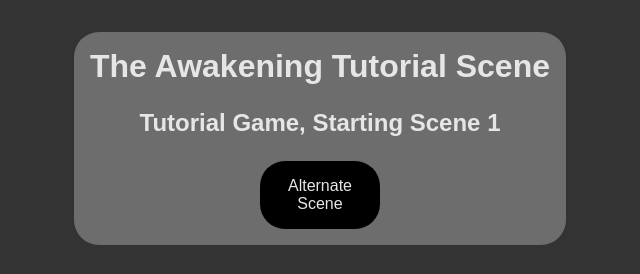
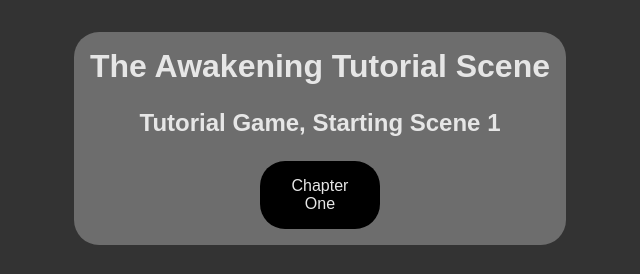
Before and after one commit to TradesmanBOB/The-Awakening-Veil, a plain HTML site: page chapter-2.html in a window 1280 px wide. Shown: the top 274 px of the page, 445-1085 px from the left. Drawn offline with Linux system fonts and the light colour scheme.

Commit message:
Commit 19, chapter 2 page top button goes to ch1

```diff
--- a/chapter-2.html
+++ b/chapter-2.html
@@ -39,7 +39,7 @@
                 <header class="intro-scene-header">
                     <h1>The Awakening Tutorial Scene</h1>
                     <h2>Tutorial Game, Starting Scene 1</h2>
-                    <a href="intro-scene-alt.html" class="btn-anchor intro-a">Alternate Scene</a>
+                    <a href="intro-scene.html" class="btn-anchor intro-a">Chapter One</a>
                 </header>
                 <main class="intro-scene-main">
                     <p class="intro-scene-p p1">
```
